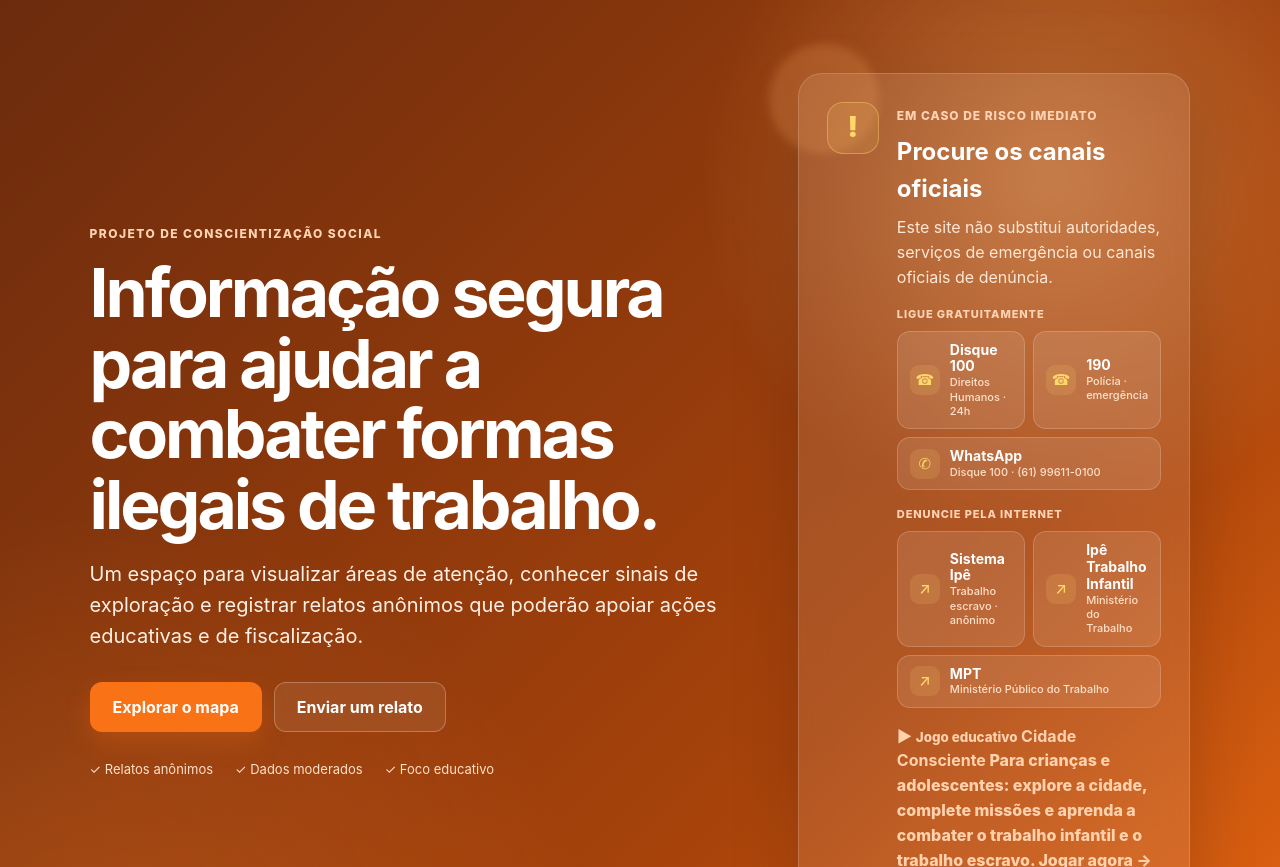
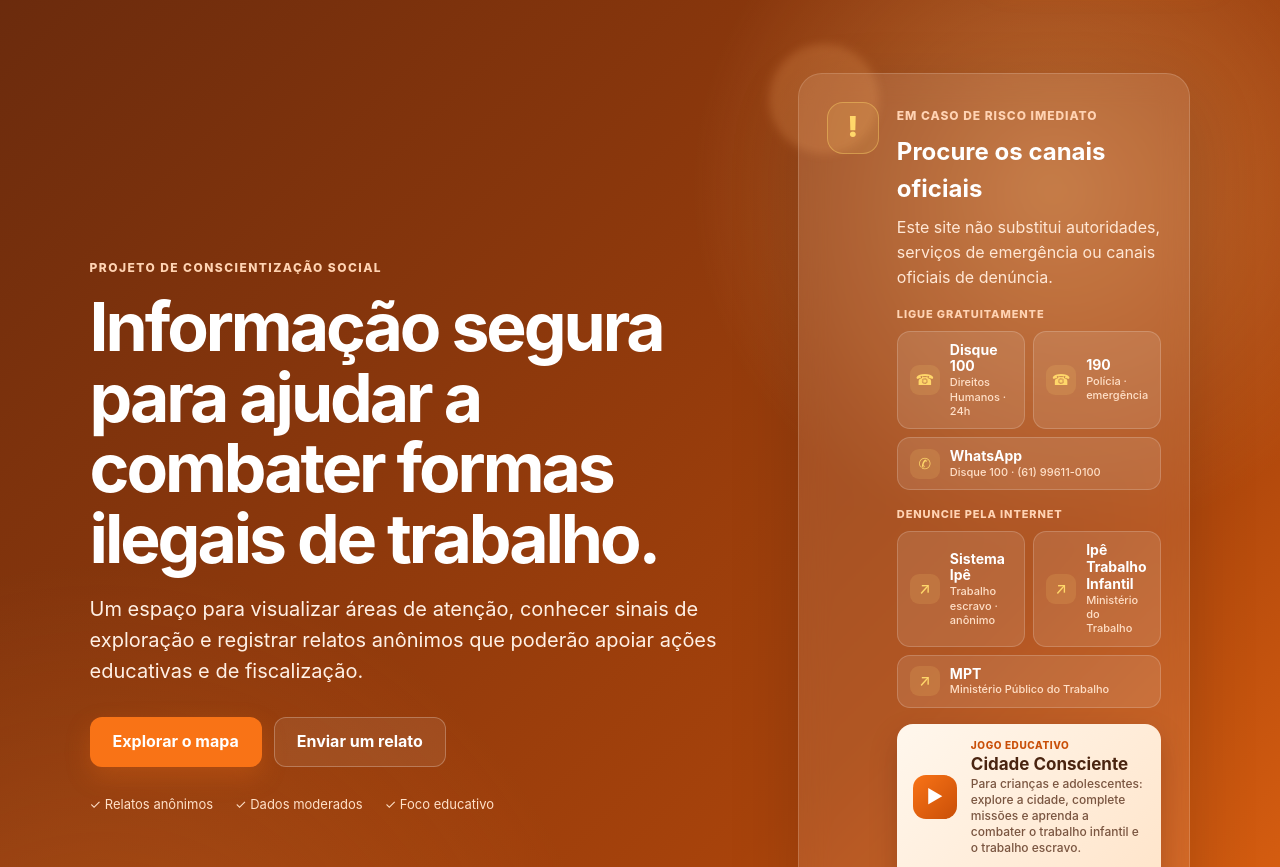
Before and after one commit to Jeferson037/Trabalhodigno, a plain HTML site: page index.html in a window 1280 px wide. Shown: the part 83-950 px from the top of the page. Drawn offline with nearby package versions, Linux system fonts and the light colour scheme; files whose address does not match are found by name.

Commit message:
Update style.css

```diff
--- a/style.css
+++ b/style.css
@@ -477,3 +477,29 @@ footer { position: relative; }
   .channel-list { grid-template-columns: 1fr; }
   .form-frame { height: 60vh; }
 }
+
+/* =========================================================
+   Botão do jogo "Cidade Consciente" (card de canais oficiais)
+   ========================================================= */
+.hero-card a.game-card {
+  display: flex;
+  flex-wrap: wrap;
+  align-items: center;
+  gap: 14px;
+  margin: 4px 0 18px;
+  padding: 14px 16px;
+  color: var(--navy);
+  border-radius: 16px;
+  background: linear-gradient(135deg, #fff7ed, #ffe3c7);
+  box-shadow: 0 12px 28px rgba(60, 20, 4, .22);
+  font-weight: 500;
+  text-decoration: none;
+  transition: transform .18s ease, box-shadow .18s ease;
+}
+.hero-card a.game-card:hover { transform: translateY(-2px); box-shadow: 0 16px 34px rgba(60, 20, 4, .3); }
+.game-icon { display: grid; flex: 0 0 44px; width: 44px; height: 44px; color: white; border-radius: 13px; background: linear-gradient(135deg, var(--blue), var(--blue-dark)); font-size: 18px; place-items: center; }
+.game-text { display: grid; flex: 1 1 0; gap: 1px; min-width: 0; }
+.game-text small { color: var(--blue-dark); font-size: 10px; font-weight: 850; letter-spacing: .06em; text-transform: uppercase; }
+.game-text strong { color: var(--navy); font-size: 17px; line-height: 1.2; }
+.game-text > span { color: #7a5540; font-size: 12px; line-height: 1.35; }
+.game-cta { flex: 1 1 100%; padding: 9px 12px; text-align: center; color: white; border-radius: 10px; background: var(--blue); font-size: 13px; font-weight: 800; white-space: nowrap; }
```
